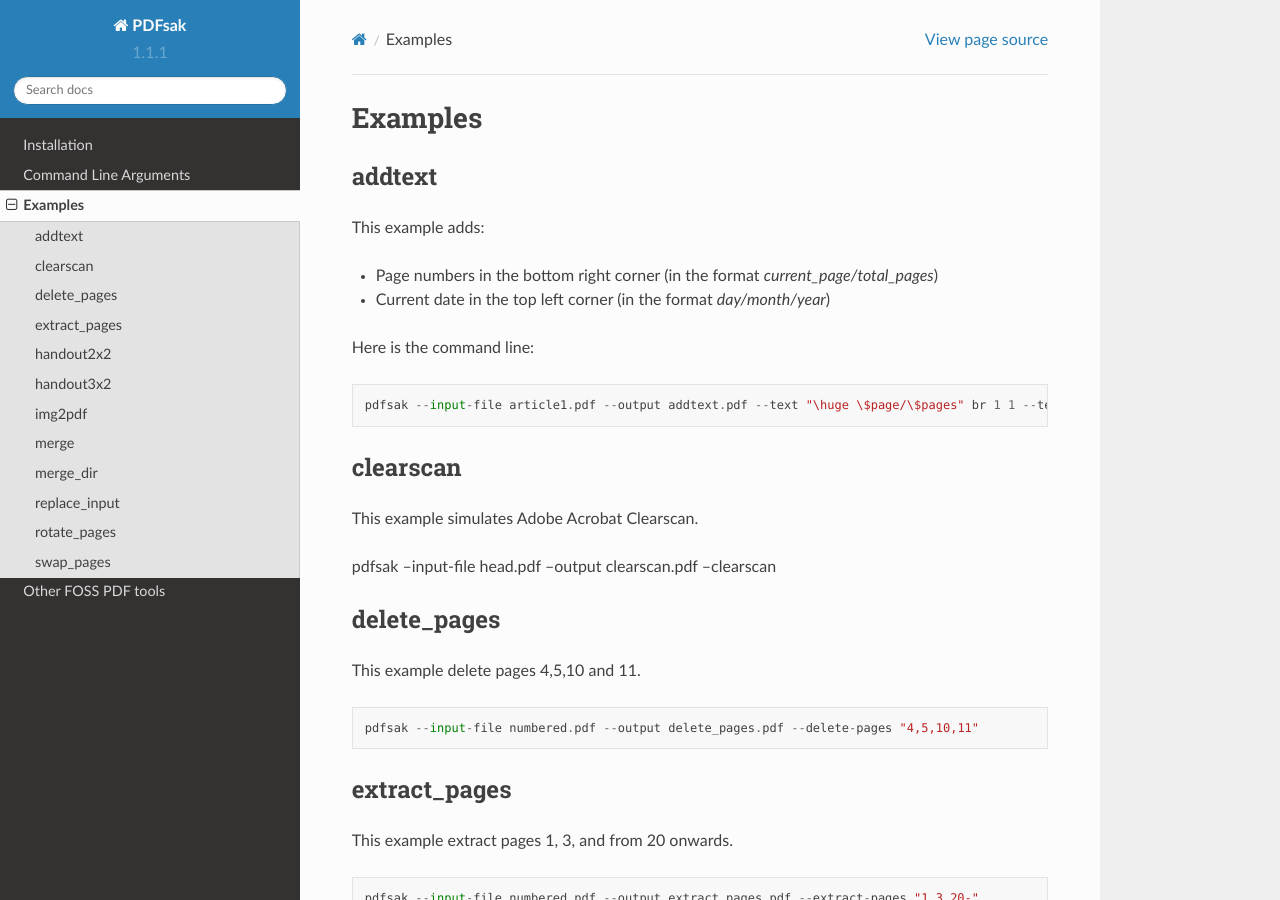
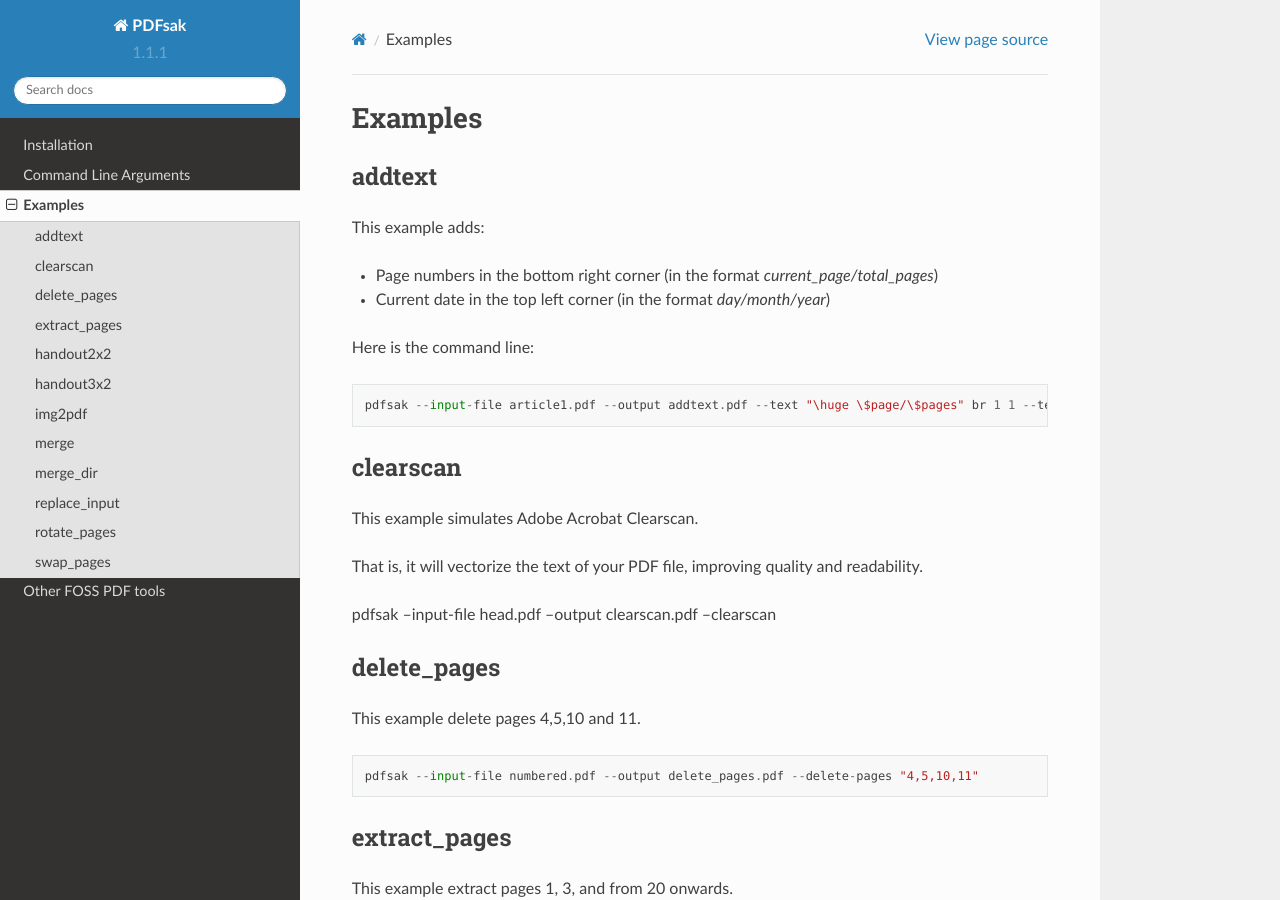
Before and after one commit to raffaem/pdfsak, a Sphinx documentation site: the page built from docs/source/examples.rst, in a window 1280 px wide and 900 px high. Built offline with Sphinx 7.4.7 and the Read the Docs theme 2.0.0, drawn with Linux system fonts in a browser that asks for light colours.

Commit message:
Specify ClearScan in online documentation

```diff
--- a/docs/source/examples.rst
+++ b/docs/source/examples.rst
@@ -19,6 +19,8 @@
 ---------
 
 This example simulates Adobe Acrobat Clearscan.
+
+That is, it will vectorize the text of your PDF file, improving quality and readability.
 
 ::
 
```
